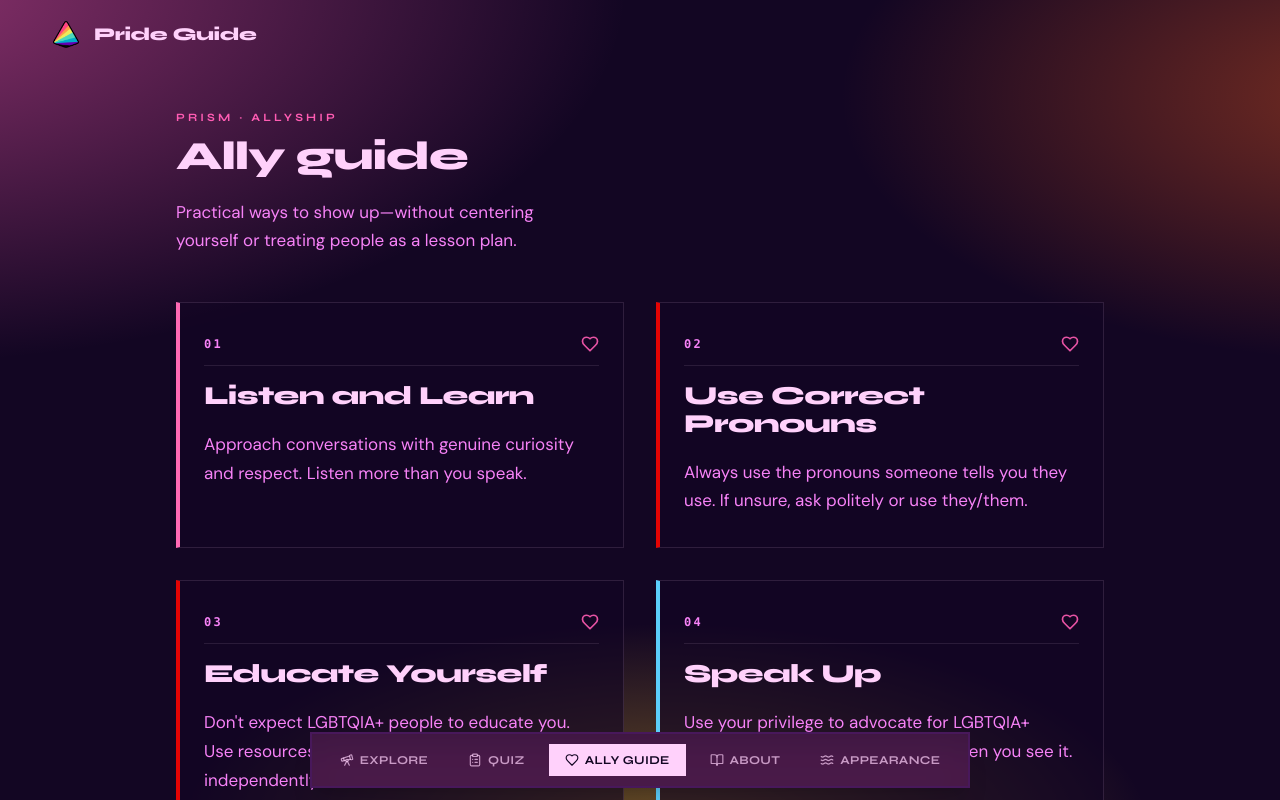
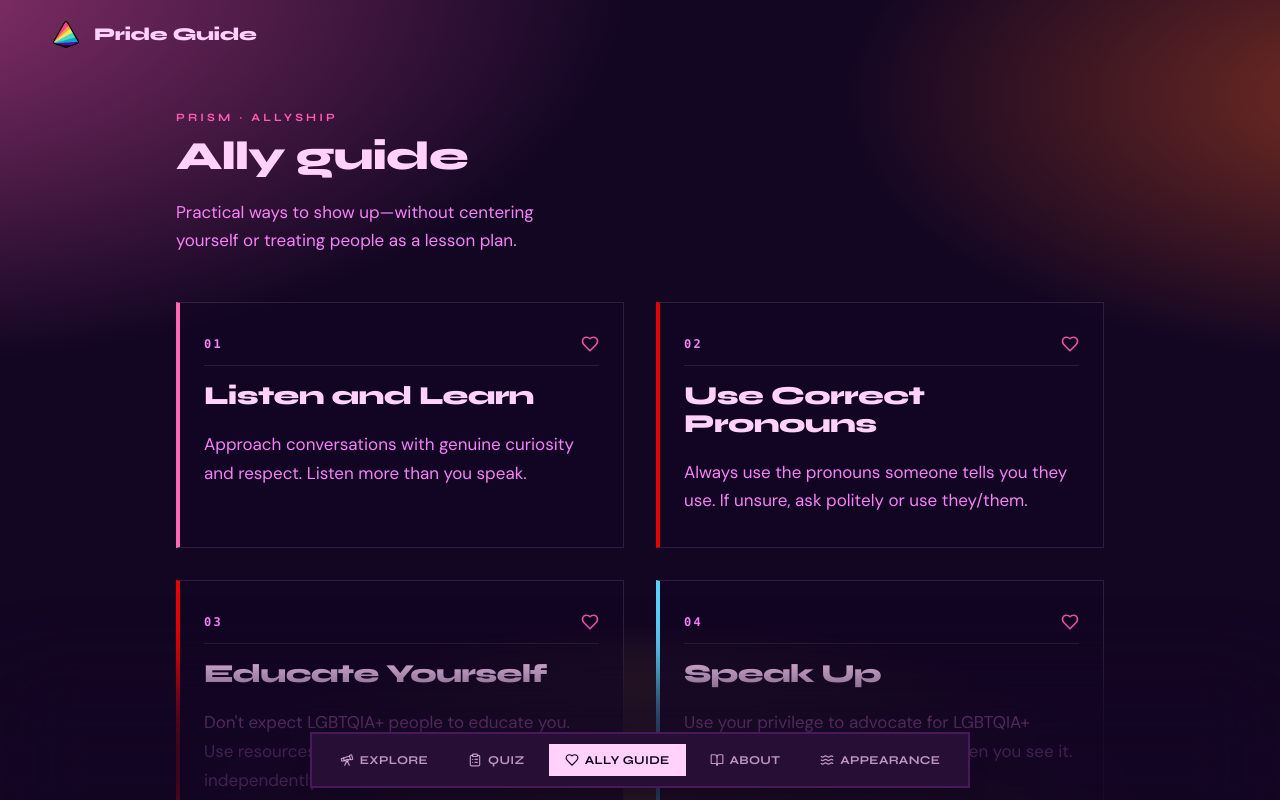
Before and after one commit to michaeldavidtodd/prideguide, a Next.js app: page /ally in a window 1280 px wide. Built offline with nearby package versions, Linux system fonts and the light colour scheme.

Commit message:
Refactor tab bar styles by commenting out the previous expandable tab panel styles and adding a new after pseudo-element for improved visual effects. Update layout-body padding for better spacing on the explore page.

```diff
--- a/app/styles/03-chrome-tabbar-dock.css
+++ b/app/styles/03-chrome-tabbar-dock.css
@@ -3,7 +3,7 @@
   position: relative;
   z-index: 1;
 }
-#expandable-tab-panel::before {
+/* #expandable-tab-panel::before {
   content: "";
   position: absolute;
   bottom: -1.5rem;
@@ -14,7 +14,7 @@
   box-shadow: 0 0 2rem 0 hsl(var(--primary) / 0.5);
   z-index: -2;
   filter: blur(3rem);
-}
+} */
 
 [data-slot="dock-container"] {
   @apply
@@ -26,4 +26,16 @@
   button {
     cursor: pointer;
   }
+  &:after {
+    position: absolute;
+    content: "";
+    bottom: -100%;
+    left: 0;
+    width: 100%;
+    height: 10rem;
+    background: hsl(var(--background) / 0.8);
+    box-shadow: 0 0 2rem 0 hsl(var(--background) / 0.5);
+    z-index: -2;
+    filter: blur(2rem);
+  }
 }
--- a/app/styles/06-layout-shell.css
+++ b/app/styles/06-layout-shell.css
@@ -5,8 +5,9 @@
 }
 
 [data-slot="layout-body"] {
-  @apply flex w-full flex-col flex-1 pt-20;
+  @apply flex w-full flex-col flex-1 pt-20 pb-10;
   [data-page="/explore"] & {
     @apply lg:overflow-hidden;
+    padding-bottom: 0;
   }
 }
```
